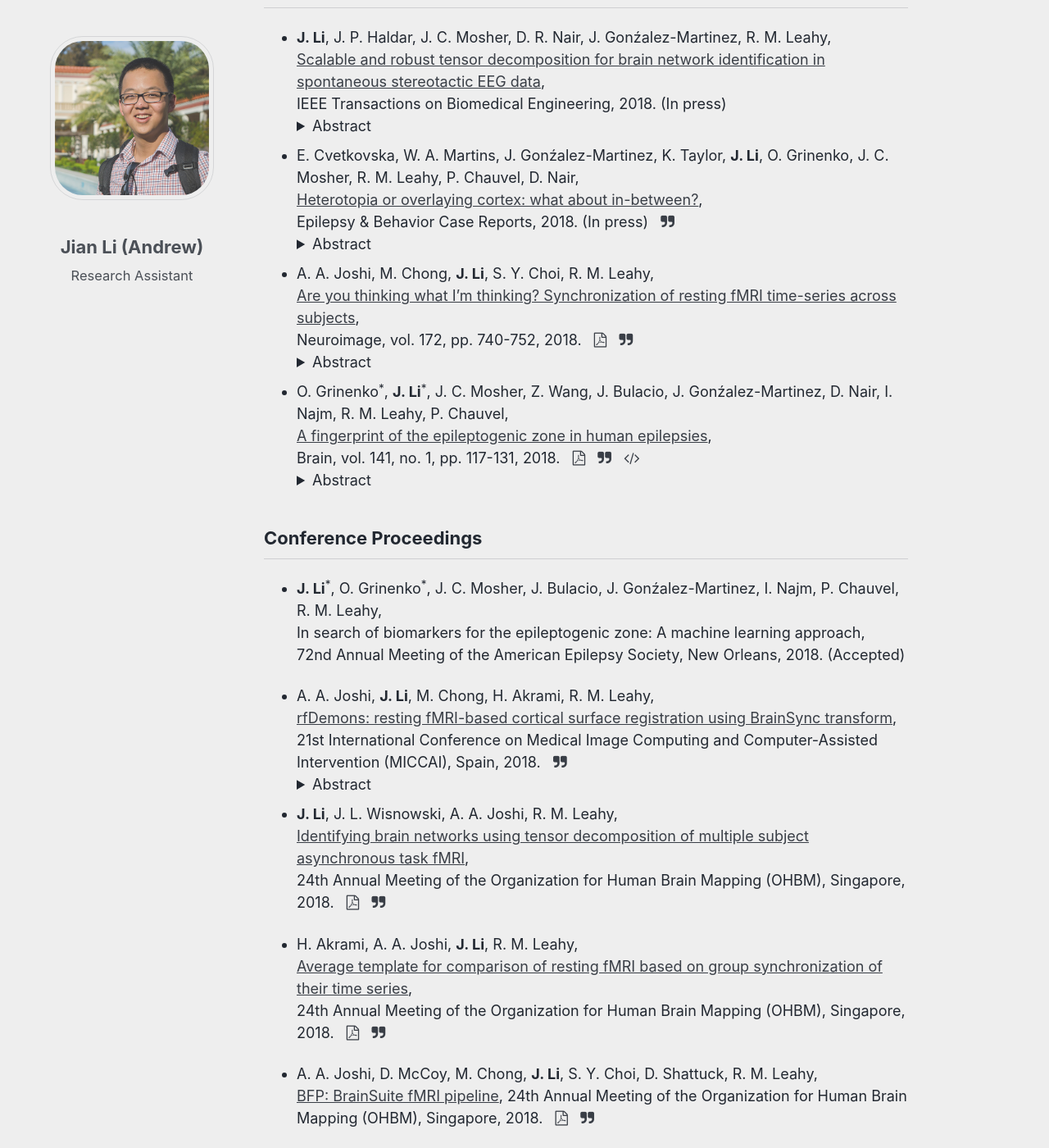
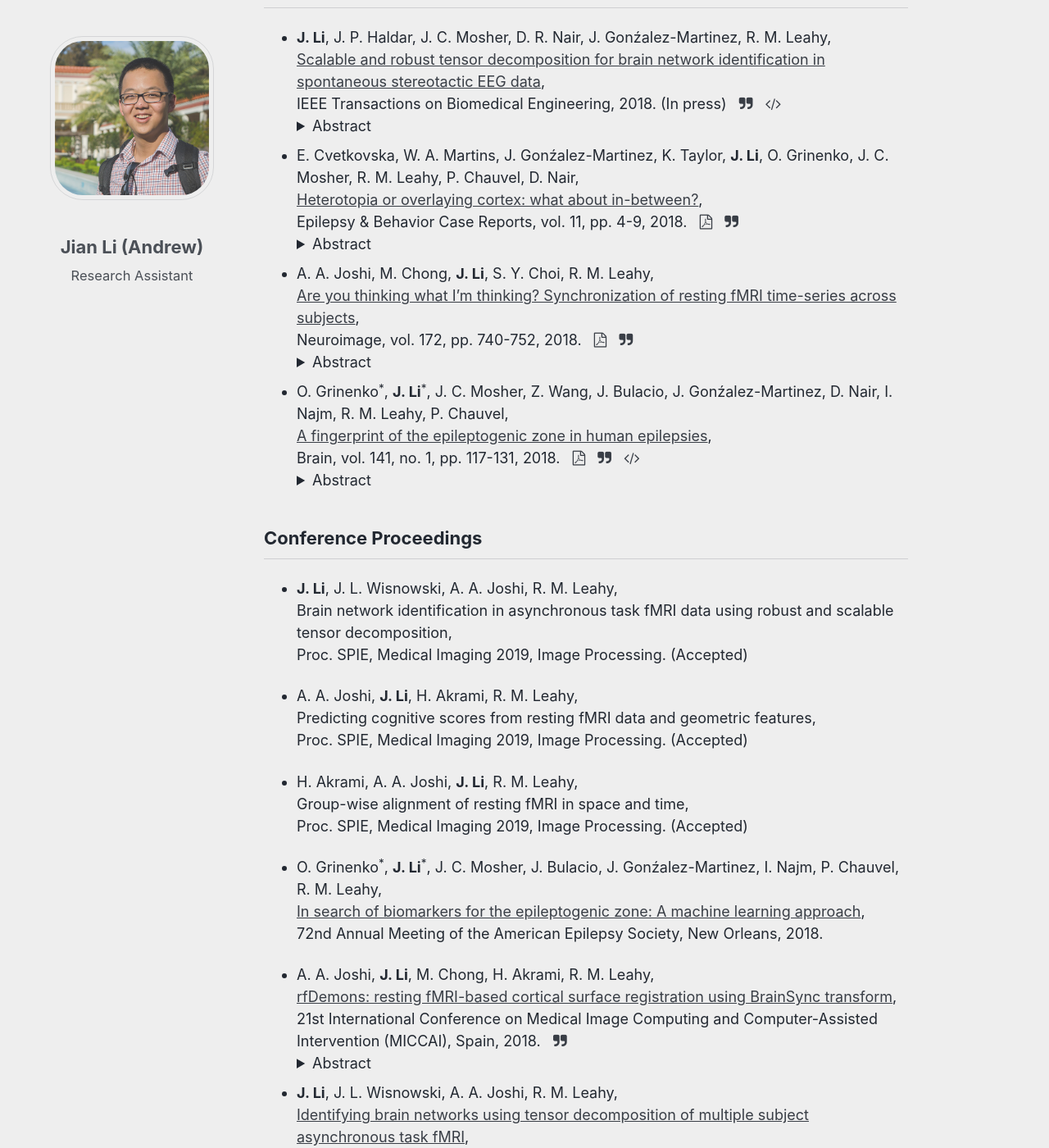
Before and after one commit to silencer1127/silencer1127.github.io, a Jekyll site: the page built from _pages/publication.md, in a window 1280 px wide and 1400 px high, scrolled down 270 px. Shown: the whole window at 82% size. Built offline with Jekyll 4.4.1, drawn with Linux system fonts in a browser that asks for light colours; comment, search, counter and statistics services are not loaded; some of the changed text lies outside the part shown.

Commit message:
added spie papers and updated ebcr and tbme paper info and links

```diff
--- a/_pages/publication.md
+++ b/_pages/publication.md
@@ -19,17 +19,14 @@ Authors marked with \* are co-first authors that contributed to the work equally
 {% comment %}
 
 * GPDF, TMI
-* EZF 2, brain/neuroimage
+* EZF 2, brain
 * Tensor fMRI, neuroimage
-
-add citation link to the TBME paper
-add pdf to the ebcr paper
 
 {% endcomment %}
 
 * **J. Li**, J. P. Haldar, J. C. Mosher, D. R. Nair, J. Gonźalez-Martinez, R. M. Leahy,
 [Scalable and robust tensor decomposition for brain network identification in spontaneous stereotactic EEG data](https://doi.org/10.1109/TBME.2018.2875467){:.pub_j_web}{:#pub_tbme_2018_srscpd_web}{:target="pub_tbme_2018_srscpd_web"},
-IEEE Transactions on Biomedical Engineering, 2018. (In press)
+IEEE Transactions on Biomedical Engineering, 2018. (In press) &nbsp; [<i class="fa fa-quote-right"></i>](/files/bib/tbme_2018_srscpd.bib) &nbsp; [<i class="fa fa-code"></i>](/software/SRSCPD_ALS/srscpd_als_main)
 	<details>
 		<summary>Abstract</summary>
 			<p style="margin-left: 20px; text-align: justify; font-size:16px">
@@ -39,7 +36,7 @@ IEEE Transactions on Biomedical Engineering, 2018. (In press)
 
 * E. Cvetkovska, W. A. Martins, J. Gonźalez-Martinez, K. Taylor, **J. Li**, O. Grinenko, J. C. Mosher, R. M. Leahy, P. Chauvel, D. Nair,
 [Heterotopia or overlaying cortex: what about in-between?](https://doi.org/10.1016/j.ebcr.2018.09.007){:.pub_j_web}{:#pub_ebcr_2018_heterotopia_web}{:target="pub_ebcr_2018_heterotopia_web"},
-Epilepsy & Behavior Case Reports, 2018. (In press) &nbsp; [<i class="fa fa-quote-right"></i>](/files/bib/ebcr_2018_heterotopia.bib)
+Epilepsy & Behavior Case Reports, vol. 11, pp. 4-9, 2018. &nbsp; [<i class="fa fa-file-pdf-o"></i>](/files/pdf/ebcr_2018_pnh.pdf){:.pub_j_pdf}{:#pub_ebcr_2018_pnh_pdf}{:target="pub_ebcr_2018_pnh_pdf"} &nbsp; [<i class="fa fa-quote-right"></i>](/files/bib/ebcr_2018_heterotopia.bib)
 	<details>
 		<summary>Abstract</summary>
 			<p style="margin-left: 20px; text-align: justify; font-size:16px">
@@ -72,23 +69,31 @@ Brain, vol. 141, no. 1, pp. 117-131, 2018. &nbsp; [<i class="fa fa-file-pdf-o"><
 
 {% comment %}
 
-* **J. Li**, J. L. Wisnowski, A. A. Joshi, R. M. Leahy,
-Brain Network Identification in Asynchronous Task fMRI Data Using Robust and Scalable Tensor Decomposition
-SPIE Medical Imaging, 2019.
+* S. Choi, A. A. Joshi, C. Vu, **J. Li**, S. O'Niel, J. Wood, R. M. Leahy,
+Alterations of brain connectivity in anemic subjects using fMRI under hypoxic and hyperoxic states,
+25th Annual Meeting of the Organization for Human Brain Mapping (OHBM), Rome, Italy.
 
 * A. A. Joshi, **J. Li**, H. Akrami, R. M. Leahy,
-Predicting Cognitive Scores from Resting fMRI Data and Geometric Features,
-SPIE Medical Imaging, 2019.
-
-* H. Akrami, A. A. Joshi, **J. Li**, R. M. Leahy,
-Group-wise Alignment of Resting fMRI in Space and Time,
-SPIE Medical Imaging, 2019.
+A matched filter decomposition of task fmri for extraction of dynamical components,
+25th Annual Meeting of the Organization for Human Brain Mapping (OHBM), Rome, Italy.
 
 {% endcomment %}
 
-* **J. Li**<sup>\*</sup>, O. Grinenko<sup>\*</sup>, J. C. Mosher, J. Bulacio, J. Gonźalez-Martinez, I. Najm, P. Chauvel, R. M. Leahy,
-In search of biomarkers for the epileptogenic zone: A machine learning approach,
-72nd Annual Meeting of the American Epilepsy Society, New Orleans, 2018. (Accepted)
+* **J. Li**, J. L. Wisnowski, A. A. Joshi, R. M. Leahy,
+Brain network identification in asynchronous task fMRI data using robust and scalable tensor decomposition,
+Proc. SPIE, Medical Imaging 2019, Image Processing. (Accepted)
+
+* A. A. Joshi, **J. Li**, H. Akrami, R. M. Leahy,
+Predicting cognitive scores from resting fMRI data and geometric features,
+Proc. SPIE, Medical Imaging 2019, Image Processing. (Accepted)
+
+* H. Akrami, A. A. Joshi, **J. Li**, R. M. Leahy,
+Group-wise alignment of resting fMRI in space and time,
+Proc. SPIE, Medical Imaging 2019, Image Processing. (Accepted)
+
+* O. Grinenko<sup>\*</sup>, **J. Li**<sup>\*</sup>, J. C. Mosher, J. Bulacio, J. Gonźalez-Martinez, I. Najm, P. Chauvel, R. M. Leahy,
+[In search of biomarkers for the epileptogenic zone: A machine learning approach](https://www.aesnet.org/meetings_events/annual_meeting_abstracts/view/502570){:.pub_c_web}{:#pub_aes_2019_ezfmri_web}{:target="pub_aes_2019_ezfmri_web"},
+72nd Annual Meeting of the American Epilepsy Society, New Orleans, 2018.
 
 * A. A. Joshi, **J. Li**, M. Chong, H. Akrami, R. M. Leahy,
 [rfDemons: resting fMRI-based cortical surface registration using BrainSync transform](https://doi.org/10.1007/978-3-030-00931-1_23){:.pub_c_web}{:#pub_miccai_2018_rfdemons_web}{:target="pub_rmiccai_2018_rfdemons_web"},
@@ -124,7 +129,7 @@ IEEE 15th International Symposium on Biomedical Imaging (ISBI), Washington D.C.,
 
 * **J. Li**, J. C. Mosher, D. Nair, J. Gonźalez-Martinez, R. M. Leahy,
 [Robust tensor decomposition of resting brain networks in stereotactic EEG](https://doi.org/10.1109/ACSSC.2017.8335616){:.pub_c_web}{:#pub_asilomar_2017_srscpd_web}{:target="pub_asilomar_2017_srscpd_web"},
-IEEE 51st Asilomar Conference on Signal, System and Computers, Pacfic Grove, CA, 2017. &nbsp; [<i class="fa fa-quote-right"></i>](/files/bib/asilomar_2017_srscpd.bib)
+IEEE 51st Asilomar Conference on Signal, System and Computers, Pacfic Grove, CA, 2017. &nbsp; [<i class="fa fa-quote-right"></i>](/files/bib/asilomar_2017_srscpd.bib) &nbsp; [<i class="fa fa-code"></i>](/software/SRSCPD_ALS/srscpd_als_main)
 	<details>
 		<summary>Abstract</summary>
 			<p style="margin-left: 20px; text-align: justify; font-size:16px">
--- a/files/bib/ebcr_2018_heterotopia.bib
+++ b/files/bib/ebcr_2018_heterotopia.bib
@@ -1,7 +1,9 @@
 @article{Cvetkovska2018heterotopia,
   title={Heterotopia or overlaying cortex: What about in-between?},
   author={Cvetkovska, Emilija and Martins, William Alves and Gonzalez-Martinez, Jorge and Taylor, Ken and Li, Jian and Grinenko, Olesya and Mosher, John and Leahy, Richard and Chauvel, Patrick and Nair, Dileep},
-  journal={Epilepsy \& Behavior Case Reports},
-  year={2018},
+  journal={Epilepsy \& behavior case reports},
+  volume={11},
+  pages={4--9},
+  year={2019},
   publisher={Elsevier}
 }
```
Also changed, not shown: other parts of _pages/publication.md (+1 -1 lines), 1 other file.
